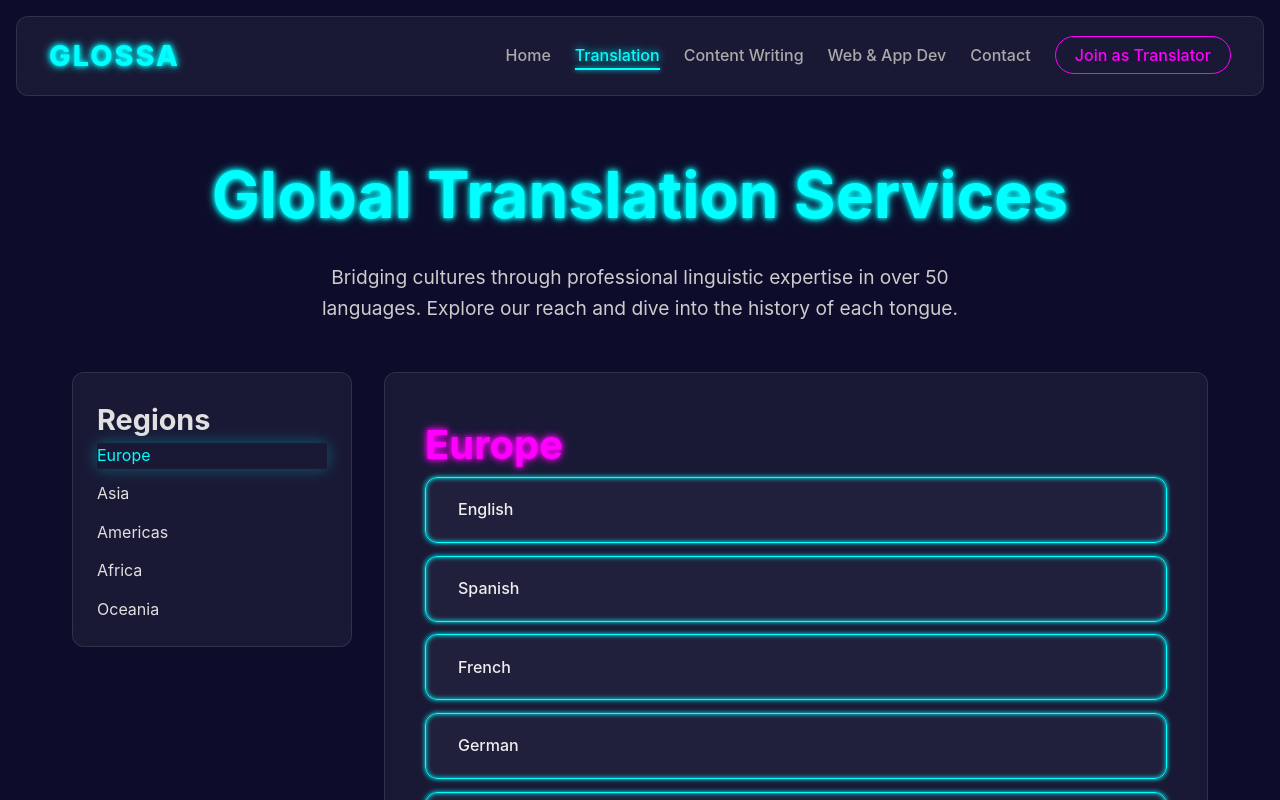
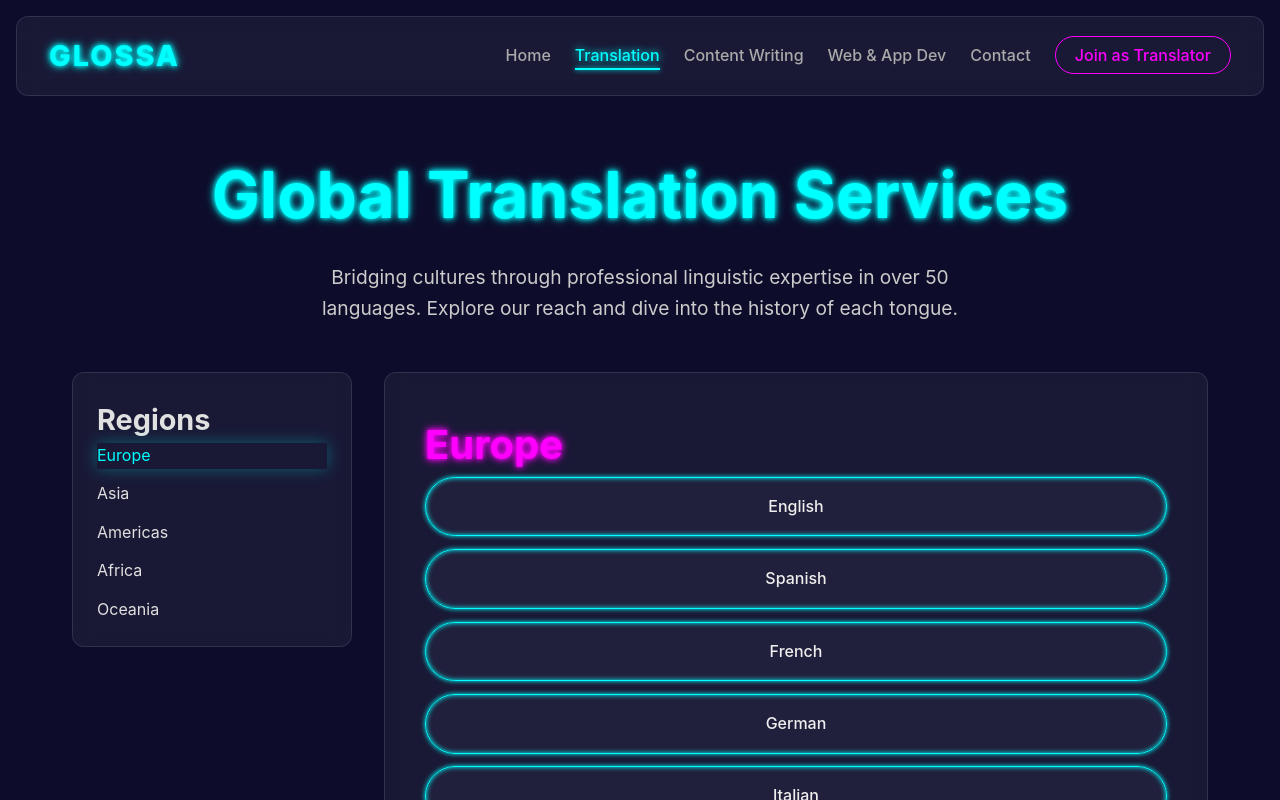
Before and after one commit to rmali83/Glossa, a React (Vite) app: page /translation in a window 1280 px wide. Shown: the top 800 px of the page. Built offline with nearby package versions, Linux system fonts and the light colour scheme.

Commit message:
style: center language text, increase roundness, and add pointer cursor to regions

```diff
--- a/src/pages/Translation.css
+++ b/src/pages/Translation.css
@@ -42,6 +42,10 @@
     gap: 0.8rem;
 }
 
+.regions-sidebar ul li {
+    cursor: pointer;
+}
+
 .languages-display {
     padding: 2.5rem;
     min-height: 500px;
@@ -56,11 +60,11 @@
 }
 
 .language-item {
-    padding: 1.2rem 2rem;
-    text-align: left;
+    padding: 1rem 2rem;
+    text-align: center;
     background: rgba(255, 255, 255, 0.03);
-    border: 1px solid rgba(255, 255, 255, 0.05);
-    border-radius: 12px;
+    border: 1px solid rgba(255, 255, 255, 0.08);
+    border-radius: 50px;
     color: #eee;
     font-weight: 500;
     transition: all 0.3s ease;
```
